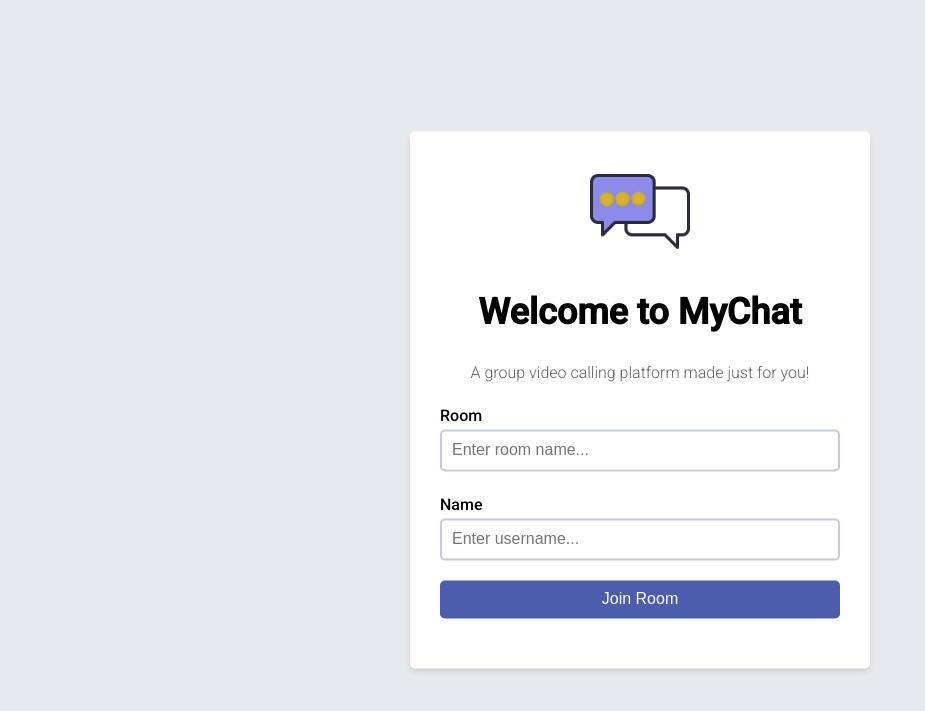
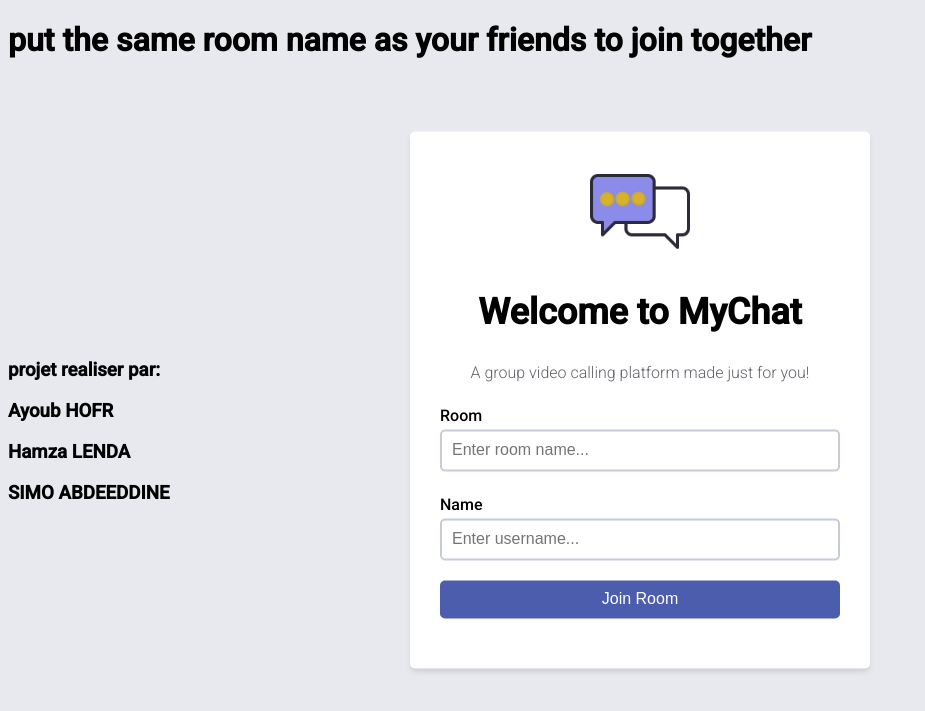
Before and after one commit to fletoxIsHere/mycall, a Django app: template template/lobby.html in a window 1280 px wide. Shown: the top 711 px of the page, without its empty margins (0-925 px from the left). Run offline with Django 4.2, Linux system fonts and the light colour scheme; the template is opened without the code that fills it, so the values that code supplies are empty.

Commit message:
Update lobby.html

```diff
--- a/template/lobby.html
+++ b/template/lobby.html
@@ -11,6 +11,15 @@
 <body>
 
     <main>
+            <div class="all">
+        <h1>put the same room name as your friends to join together</h1>
+        <h3  style="margin-top:300px;">projet realiser par:</h3>
+
+        <h3 class="names">Ayoub HOFR</h3>
+        <h3 class="names">Hamza LENDA</h3>
+        <h3 class="names">SIMO ABDEEDDINE</h3>
+
+    </div>
         <section id="form-container">
 
             <img id="logo" src="images/chat-icon.png"/>
```
